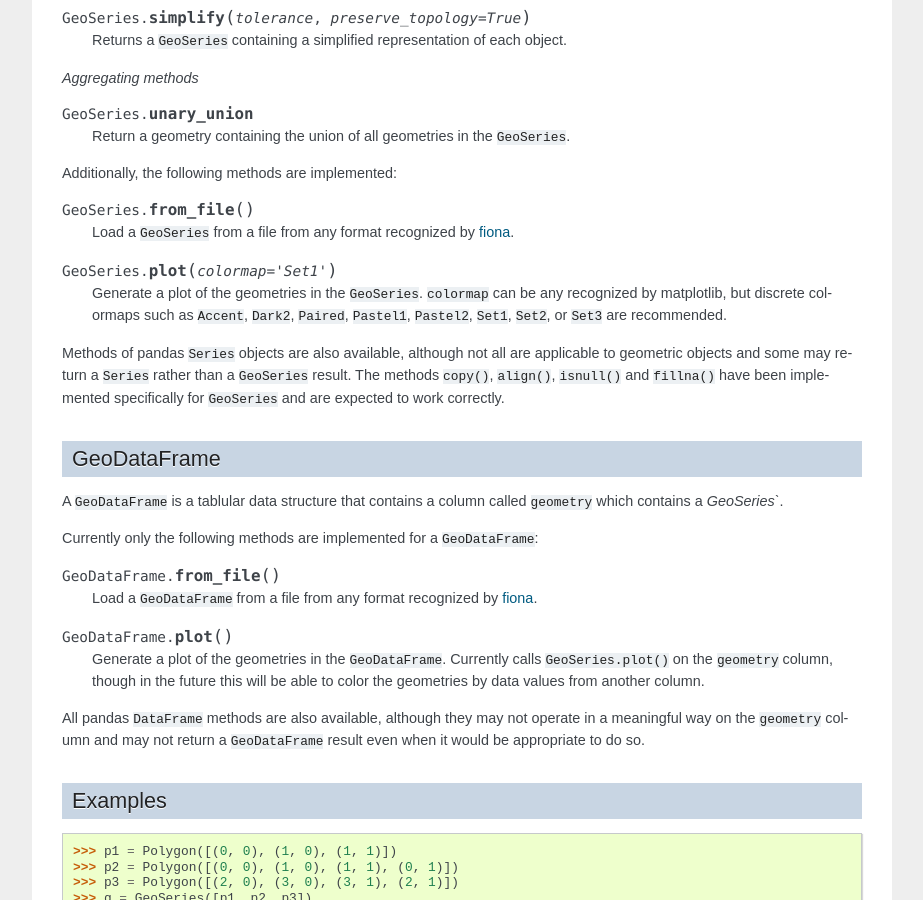
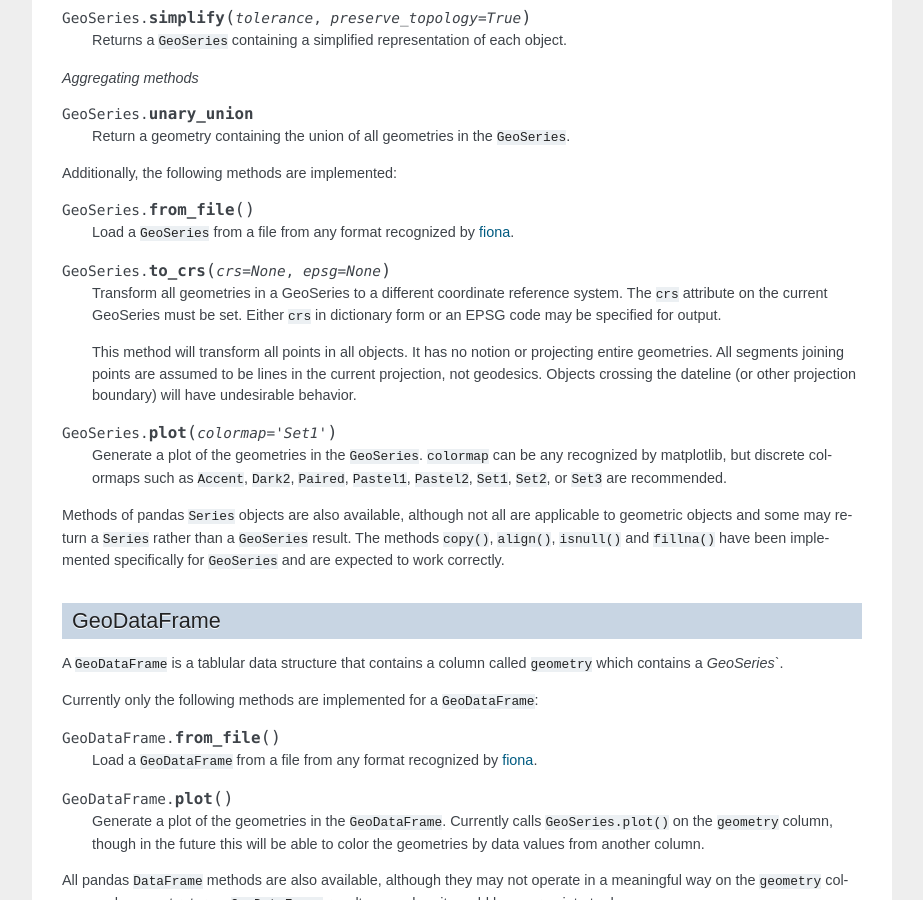
Before and after one commit to geopandas/geopandas, a Sphinx documentation site: the page built from doc/docs.rst, in a window 1280 px wide and 900 px high, scrolled down 2663 px. Shown: the whole window, without its empty margins (198-1121 px from the left). Built offline with Sphinx 7.4.7, drawn with Linux system fonts in a browser that asks for light colours.

Commit message:
Documentation for to_crs() method

```diff
--- a/doc/docs.rst
+++ b/doc/docs.rst
@@ -208,6 +208,19 @@ Additionally, the following methods are implemented:
   Load a ``GeoSeries`` from a file from any format recognized by
   `fiona`_.
 
+.. method:: GeoSeries.to_crs(crs=None, epsg=None)
+
+  Transform all geometries in a GeoSeries to a different coordinate
+  reference system.  The ``crs`` attribute on the current GeoSeries
+  must be set.  Either ``crs`` in dictionary form or an EPSG code may
+  be specified for output.
+
+  This method will transform all points in all objects.  It has no
+  notion or projecting entire geometries.  All segments joining points
+  are assumed to be lines in the current projection, not geodesics.
+  Objects crossing the dateline (or other projection boundary) will
+  have undesirable behavior.
+
 .. method:: GeoSeries.plot(colormap='Set1')
 
   Generate a plot of the geometries in the ``GeoSeries``.
```
